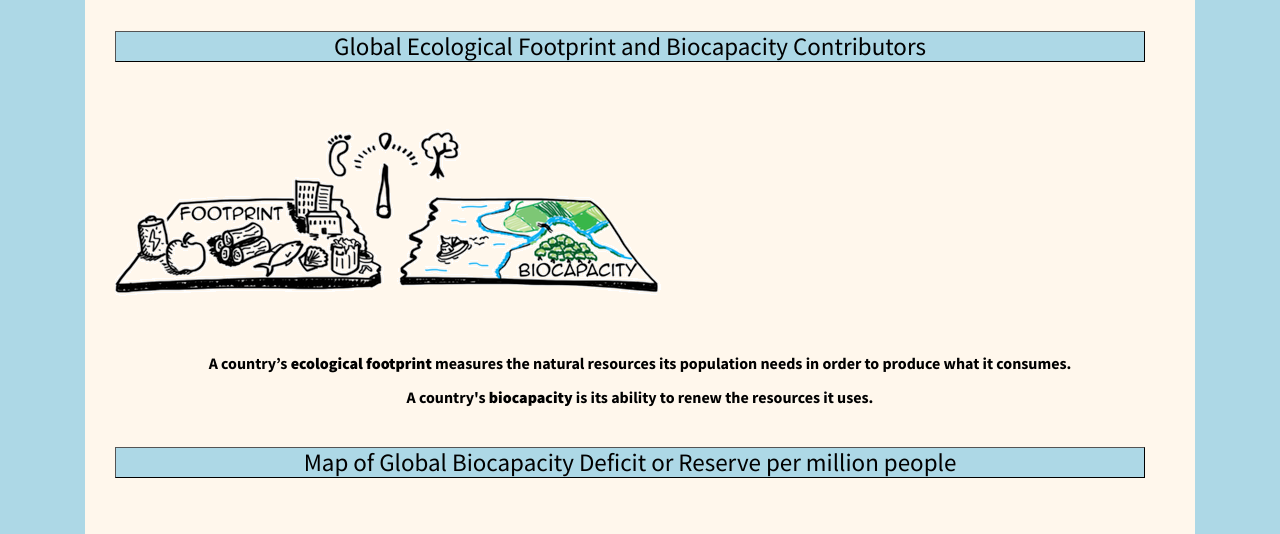
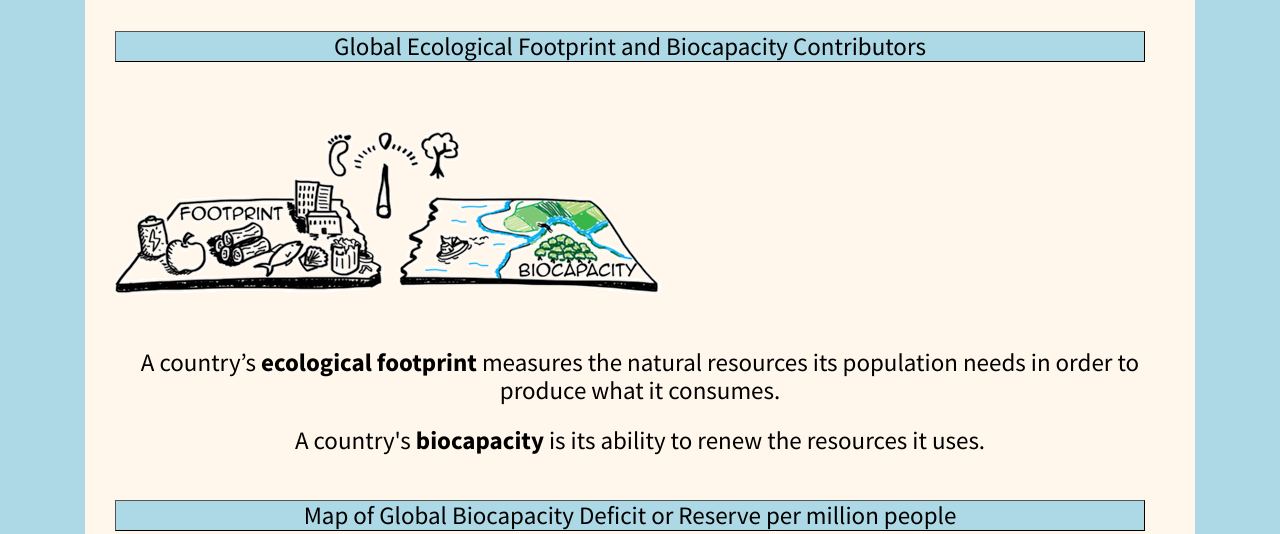
Before and after one commit to charlottesquier/FIT3179, a plain HTML site: page Map/EcoFootprint/index.html in a window 1280 px wide. Shown: the part 260-794 px from the top of the page. Drawn offline with nearby package versions, Linux system fonts and the light colour scheme; a script that the page names is missing.

Commit message:
Update index.html

```diff
--- a/Map/EcoFootprint/index.html
+++ b/Map/EcoFootprint/index.html
@@ -122,13 +122,14 @@
          <!-- pure grid group -->
     <div class="pure-g">
       <div class="pure-u-1-1">
-        <h1></h1>
-        <p> A country’s <b>ecological footprint</b> measures the natural resources its population needs in order to produce what it consumes. </p>
-        <p> A country's <b>biocapacity</b> is its ability to renew the resources it uses.</p>
+        <h2> </h2>
+        <h2> A country’s <b>ecological footprint</b> measures the natural resources its population needs in order to produce what it consumes. </h2>
+        <h2> A country's <b>biocapacity</b> is its ability to renew the resources it uses.</h2>
       </div>
     </div>
 
   <!-- end pure grid group -->
+
 
        <!-- pure grid group -->
     <div class="pure-g">
```
